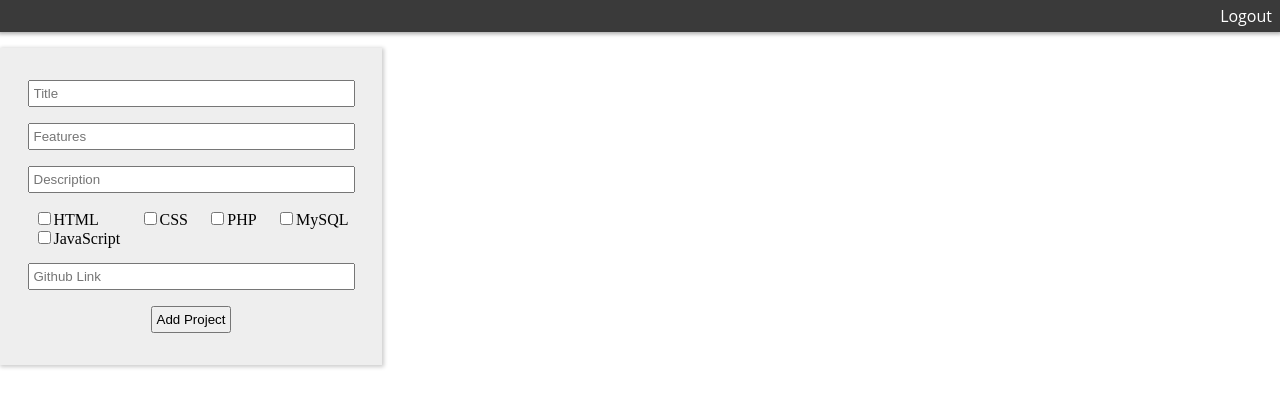
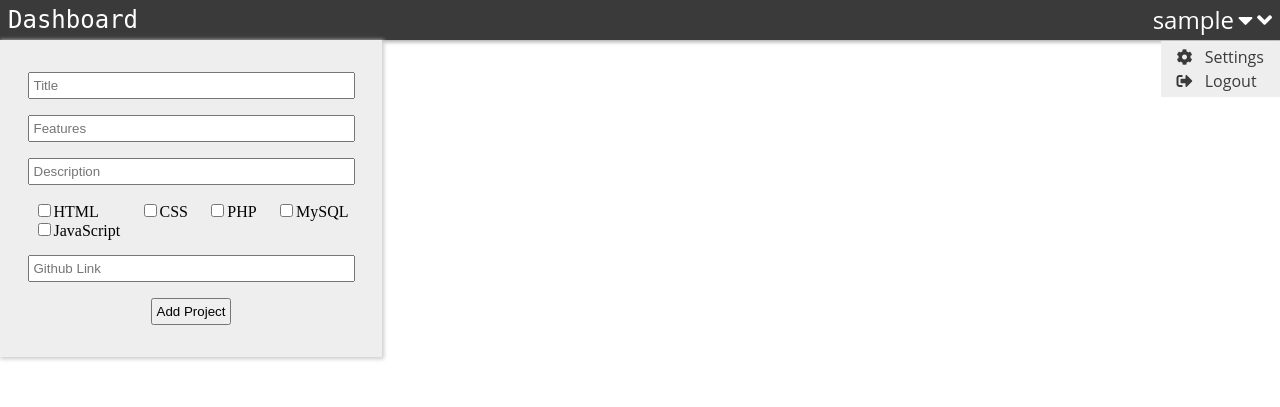
Before and after one commit to willebergh/dashboard, a PHP site: page / in a window 1280 px wide. Shown: the top 407 px of the page. Run offline with PHP 8.4, Linux system fonts and the light colour scheme; the visitor is signed in with stand-in values (Sample User, id 1); some libraries are stand-ins or nearby versions.

Commit message:
added dropdown menu and basic styling

```diff
--- a/assets/css/header.css
+++ b/assets/css/header.css
@@ -1,17 +1,51 @@
 .header {
-  display: block;
-  background-color: var(--main-gray-color);
-  color: var(--main-white-color);
-  margin-bottom: 16px;
-  padding: 8px;
-  box-shadow: 0px 0px 4px 2px #ababab;
-}
-.nav {
   display: flex;
   flex-flow: wrap;
   flex-direction: row;
-  justify-content: flex-end;
+  justify-content: space-between;
+  margin-bottom: 0px;
+  padding: 8px;
+  box-shadow: 0px 0px 4px 2px #ababab;
+  background-color: var(--main-gray-color);
+}
+
+/* Styling for the logo in the header */
+.logo {
+  display: block;
+}
+.logo_item {
+  color: var(--main-white-color);
+  font-size: 24px;
+  font-family: var(--main-alt-font);
+}
+
+/* Styling for the nav bar in the header*/
+.nav_button {
+
+}
+.nav_button_item {
+  color: var(--main-white-color);
+  font-size: 24px;
+  font-family: var(--main-font);
+}
+
+.nav_dropdown {
+  display: grid;
+  grid-template-columns: auto;
+  grid-template-rows: 1fr 1fr;
+  grid-gap: 8px;
+  padding: 8px 16px;
+  position: absolute;
+  top: 41px;
+  right: 0px;
+  background-color: #eee;
 }
 .nav_item {
-  color: inherit;
+  font-size: 16px;
+  color: var(--main-gray-color);
+  font-family: var(--main-font);
 }
+.nav_item_icon {
+  display: block;
+  margin-right: 8px;
+}
--- a/assets/inc/header.inc.php
+++ b/assets/inc/header.inc.php
@@ -6,10 +6,31 @@
     <link rel="stylesheet" href="/dashboard/assets/css/reset.css">
     <link rel="stylesheet" href="/dashboard/assets/css/main.css">
     <link rel="stylesheet" href="/dashboard/assets/css/header.css">
+    <link rel="stylesheet" href="https://use.fontawesome.com/releases/v5.8.1/css/all.css" integrity="sha384-50oBUHEmvpQ+1lW4y57PTFmhCaXp0ML5d60M1M7uH2+nqUivzIebhndOJK28anvf" crossorigin="anonymous">
+    <script src="/dashboard/assets/js/main.js"></script>
   </head>
   <body>
     <header class="header">
-      <div class="nav">
-        <a class="nav_item" href="/dashboard/assets/script/logout.script.php">Logout</a>
+      <div class="logo">
+        <h1 class="logo_item">Dashboard</h1>
+      </div>
+      <div class="nav_button">
+        <a class="nav_button_item" href="javascript:void(0)" id="nav_button" onclick="openDropdown()"><?php echo $_SESSION['username']; ?></a>
+        <span class="nav_button_item fas fa-caret-down"></span>
+        <span class="nav_button_item fas fa-angle-down"></span>
       </div>
     </header>
+    <div class="nav_dropdown" id="nav_dropdown">
+      <div class="nav_item">
+        <a href="#">
+          <span class="nav_item_icon fas fa-cog"></span>
+          <span class="nav_item_text">Settings</span>
+        </a>
+      </div>
+      <div class="nav_item">
+        <a href="/dashboard/assets/script/logout.script.php">
+          <span class="nav_item_icon fas fa-sign-out-alt"></span>
+          <span class="nav_item_text">Logout</span>
+        </a>
+      </div>
+    </div>
```
